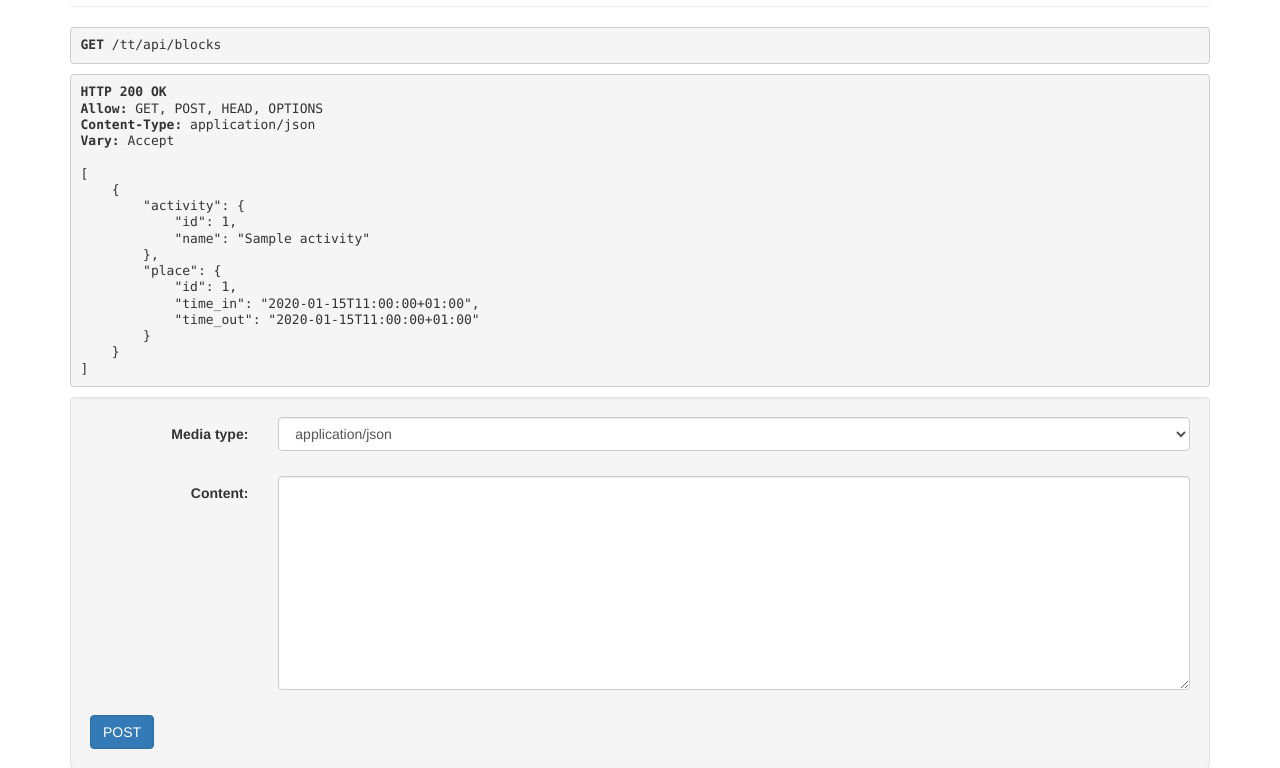
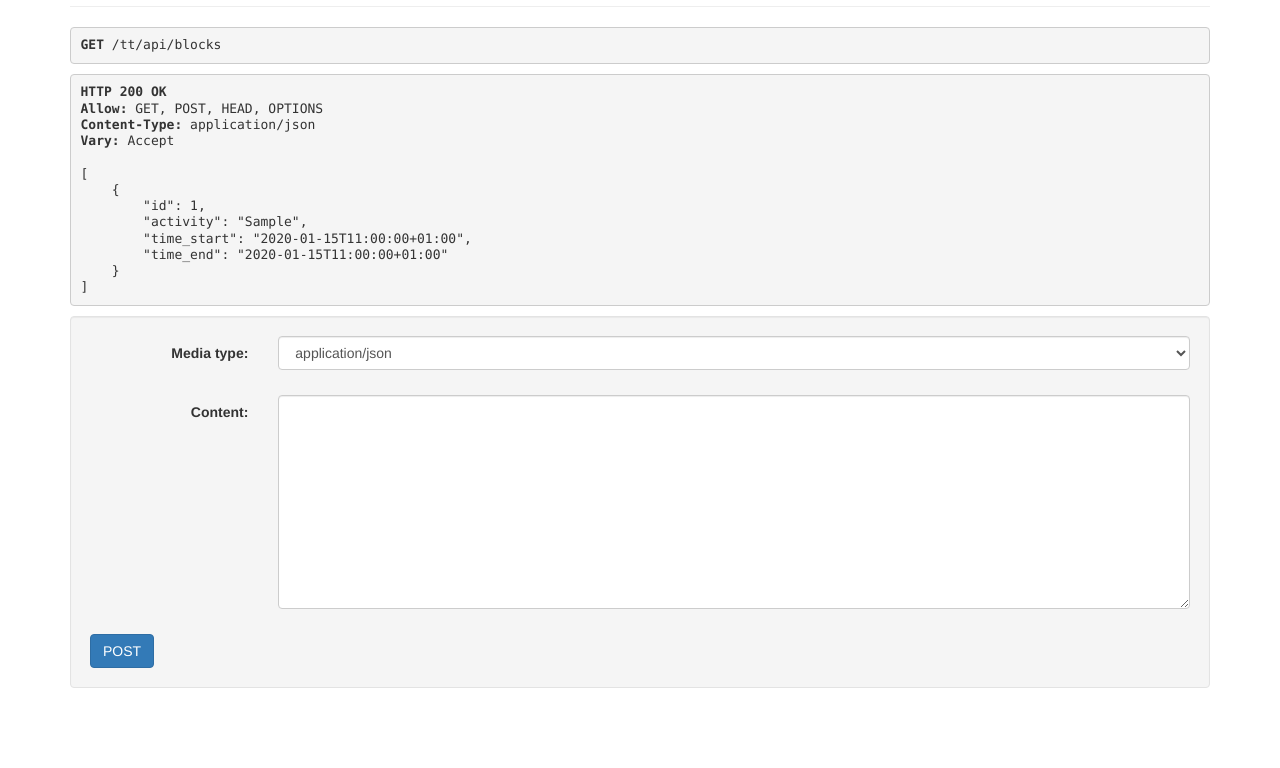
Before and after one commit to ma3da/pspace, a Django app: page /tt/api/blocks in a window 1280 px wide. Shown: the part 254-1022 px from the top of the page. After the commit the page ends 942 px from the top, so only its background shows below. Run offline with Django 3.2, Linux system fonts and the light colour scheme; tables that the repository leaves empty hold one stand-in row (values such as "Sample post"); some libraries are stand-ins or nearby versions.

Commit message:
textarea input for new simpler block model

```diff
--- a/timetable/admin.py
+++ b/timetable/admin.py
@@ -1,8 +1,6 @@
 from django.contrib import admin
 
 # Register your models here.
-from .models import Block, Activity, Place
+from .models import Block
 
 admin.site.register(Block)
-admin.site.register(Activity)
-admin.site.register(Place)
--- a/timetable/forms.py
+++ b/timetable/forms.py
@@ -2,6 +2,4 @@ from django import forms
 
 
 class BlockForm(forms.Form):
-    activity_name = forms.CharField(max_length=128)
-    hour_in = forms.CharField(widget=forms.NumberInput)
-    hour_out = forms.CharField(widget=forms.NumberInput, required=False)
+    text = forms.CharField(widget=forms.Textarea, required=True)
--- a/timetable/models.py
+++ b/timetable/models.py
@@ -1,49 +1,30 @@
-from django.db import models
-
+import datetime
 import functools
 
-
-class Activity(models.Model):
-    name = models.CharField(max_length=128)
-
-    def __str__(self):
-        return self.name
+from django.db import models
 
 
 @functools.total_ordering
-class Place(models.Model):
-    time_in = models.DateTimeField()
-    time_out = models.DateTimeField()
+class Block(models.Model):
+    activity = models.CharField(max_length=256, default="")
+    time_start = models.DateTimeField(default=datetime.date(2000, 1, 1))
+    time_end = models.DateTimeField(default=datetime.date(2000, 1, 1))
 
-    def __str__(self):
+    @property
+    def _tuple(self):
+        return self.time_start, self.time_end, self.activity.name
+
+    def time_str(self):
         date_format = "%d/%m"
         time_format = "%Hh%M"
         first_format = f"{date_format} {time_format}"
 
-        second_format = time_format if self.time_in.date() == self.time_out.date() else first_format
+        second_format = time_format if self.time_start.date() == self.time_start.date() else first_format
 
-        return f"{self.time_in: {first_format}} -> {self.time_out: {second_format}}"
-
-    def __lt__(self, other):
-        return (isinstance(other, Place)
-                and self.time_in < other.time_in)
-
-    def __eq__(self, other):
-        return (isinstance(other, Place)
-                and (self.time_in, self.time_out) == (other.time_in, other.time_out))
-
-
-@functools.total_ordering
-class Block(models.Model):
-    activity = models.ForeignKey(Activity, on_delete=models.CASCADE)
-    place = models.ForeignKey(Place, on_delete=models.CASCADE)
-
-    @property
-    def _tuple(self):
-        return self.place, self.activity.name
+        return f"{self.time_start: {first_format}} -> {self.time_end: {second_format}}"
 
     def __repr__(self):
-        return f"< {self.activity}: {self.place} >"
+        return f"< {self.activity}: {self.time_str()} >"
 
     def __lt__(self, other):
         return (isinstance(other, Block)
@@ -52,3 +33,28 @@ class Block(models.Model):
     def __eq__(self, other):
         return (isinstance(other, Block)
                 and self._tuple == other._tuple)
+
+    @classmethod
+    def create_from_text(cls, text: str):
+        now = datetime.datetime.now()
+        lines = text.split("\n")
+        if not lines:
+            raise ValueError("parsing an empty text")
+        if len(lines) == 1:
+            line = lines[0]
+            return cls(activity=line, time_start=now, time_end=now)
+        else:  # >= 2 lines
+            time_line = lines[0]
+            activity = "\n".join(lines[1:])
+            try:
+                time_start, time_end = parse_time(time_line, now)
+            except:
+                raise ValueError(f"Could not parse time: {time_line}")
+            return cls(activity=activity, time_start=time_start, time_end=time_end)
+
+
+def parse_time(line: str, now: datetime.datetime):
+    format = "%Y/%m/%d %H%M"
+    time_start = datetime.datetime.strptime(line[:15], format)
+    time_end = datetime.datetime.strptime(line[:11] + line[16:20], format)
+    return time_start, time_end
--- a/timetable/serializers.py
+++ b/timetable/serializers.py
@@ -1,21 +1,9 @@
 from rest_framework import serializers
-from .models import Activity, Place, Block
 
-
-class ActivitySerializer(serializers.ModelSerializer):
-    class Meta:
-        model = Activity
-        fields = ('id', 'name')
-
-
-class PlaceSerializer(serializers.ModelSerializer):
-    class Meta:
-        model = Place
-        fields = ('time_in', 'time_out')
+from .models import Block
 
 
 class BlockSerializer(serializers.ModelSerializer):
     class Meta:
         model = Block
-        fields = ('activity', 'place')
-        depth = 1
+        fields = ('id', 'activity', 'time_start', 'time_end')
--- a/timetable/static/timetable/style.css
+++ b/timetable/static/timetable/style.css
@@ -11,7 +11,7 @@ table {
 }
 
 .td_time {
-width: 30%;
+width: 20%;
 }
 
 tr:nth-child(even) {background-color: #f2f2f2;}
--- a/timetable/views.py
+++ b/timetable/views.py
@@ -1,19 +1,17 @@
 import datetime
 
-from django.http import HttpResponseRedirect, JsonResponse, HttpResponse, Http404
+from django.http import HttpResponseRedirect, Http404, HttpResponseServerError
 from django.shortcuts import render
 from django.urls import reverse
 from django.utils import timezone
 from django.views import generic
 from rest_framework import status
-from rest_framework.decorators import api_view
-from rest_framework.parsers import JSONParser
 from rest_framework.response import Response
 from rest_framework.views import APIView
 
-from .models import Block, Activity, Place
 from .forms import BlockForm
-from .serializers import ActivitySerializer, BlockSerializer
+from .models import Block
+from .serializers import BlockSerializer
 
 
 class IndexView(generic.ListView):
@@ -22,7 +20,7 @@ class IndexView(generic.ListView):
 
     def get_queryset(self):
         """Return the last five published questions."""
-        return Block.objects.all().order_by("place__time_in", "place__time_out")
+        return Block.objects.all().order_by("time_start", "time_end")
 
 
 def new(request):
@@ -30,25 +28,12 @@ def new(request):
         form = BlockForm(request.POST)
         if form.is_valid():
             data = form.cleaned_data
-            tomorrow = timezone.now() + datetime.timedelta(days=1)
-
-            dt_in = tomorrow.replace(hour=int(data['hour_in']),
-                                     minute=0, second=0, microsecond=0)
-
-            if data['hour_out']:
-                dt_out = tomorrow.replace(hour=int(data['hour_out']),
-                                          minute=0, second=0, microsecond=0)
-            else:
-                dt_out = dt_in + datetime.timedelta(hours=1)
-
-            activity = Activity(name=data['activity_name'])
-            place = Place(time_in=dt_in, time_out=dt_out)
-
-            activity.save()
-            place.save()
-
-            block = Block(activity=activity, place=place)
-            block.save()
+            text = data["text"]
+            try:
+                block = Block.create_from_text(text)
+                block.save()
+            except Exception as e:
+                return HttpResponseServerError(content=f"an error occured: {e}")
 
             return HttpResponseRedirect(reverse("timetable:index"))
     form = BlockForm()
@@ -62,8 +47,8 @@ def delete(request, block_id):
 
 class BlockList(APIView):
     def get(self, request, format=None):
-        activities = Block.objects.all()
-        serializer = BlockSerializer(activities, many=True)
+        blocks = Block.objects.all()
+        serializer = BlockSerializer(blocks, many=True)
         return Response(serializer.data)
 
     def post(self, request, format=None):
@@ -88,13 +73,13 @@ class BlockDetail(APIView):
 
 class BlockListByDate(APIView):
     def get(self, request, format=None):
+        n_weekdays = 7
         now = datetime.datetime.now().date()
         result = []
-        for i in range(2):
+        for i in range(n_weekdays):
             dt0 = now + datetime.timedelta(days=i)
-            dt1 = dt0 + datetime.timedelta(days=i+1)
-            blocks = Block.objects.filter(place__time_in__gte=dt0).filter(place__time_in__lt=dt1)
+            dt1 = dt0 + datetime.timedelta(days=1)
+            blocks = Block.objects.filter(time_start__gte=dt0).filter(time_start__lt=dt1)
             serializer = BlockSerializer(blocks, many=True)
-            print(dt0)
             result.append({"date": dt0.isoformat(), "blocks": serializer.data})
         return Response(result)
```
Also changed, not shown: timetable/templates/timetable/index.html (+4 -4 lines), timetable/migrations/0002_auto_20190122_1149.py (added).
